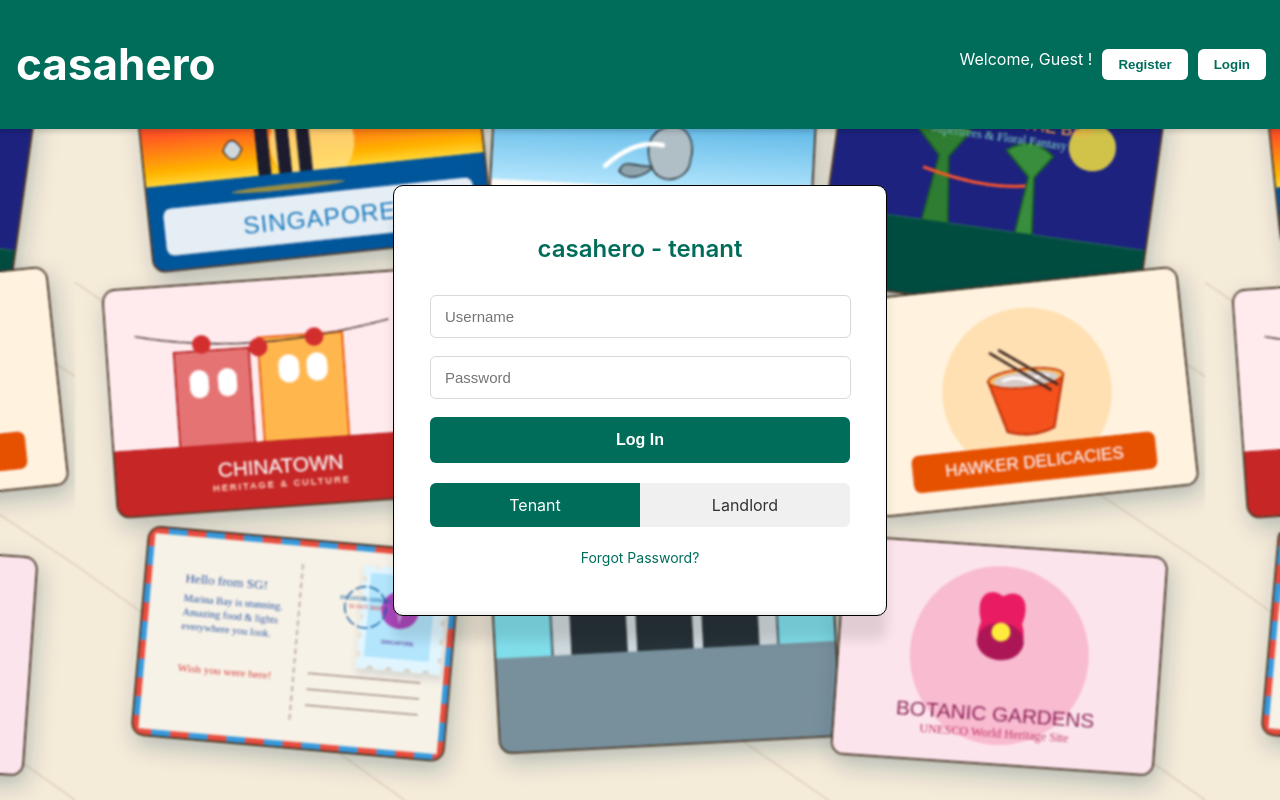
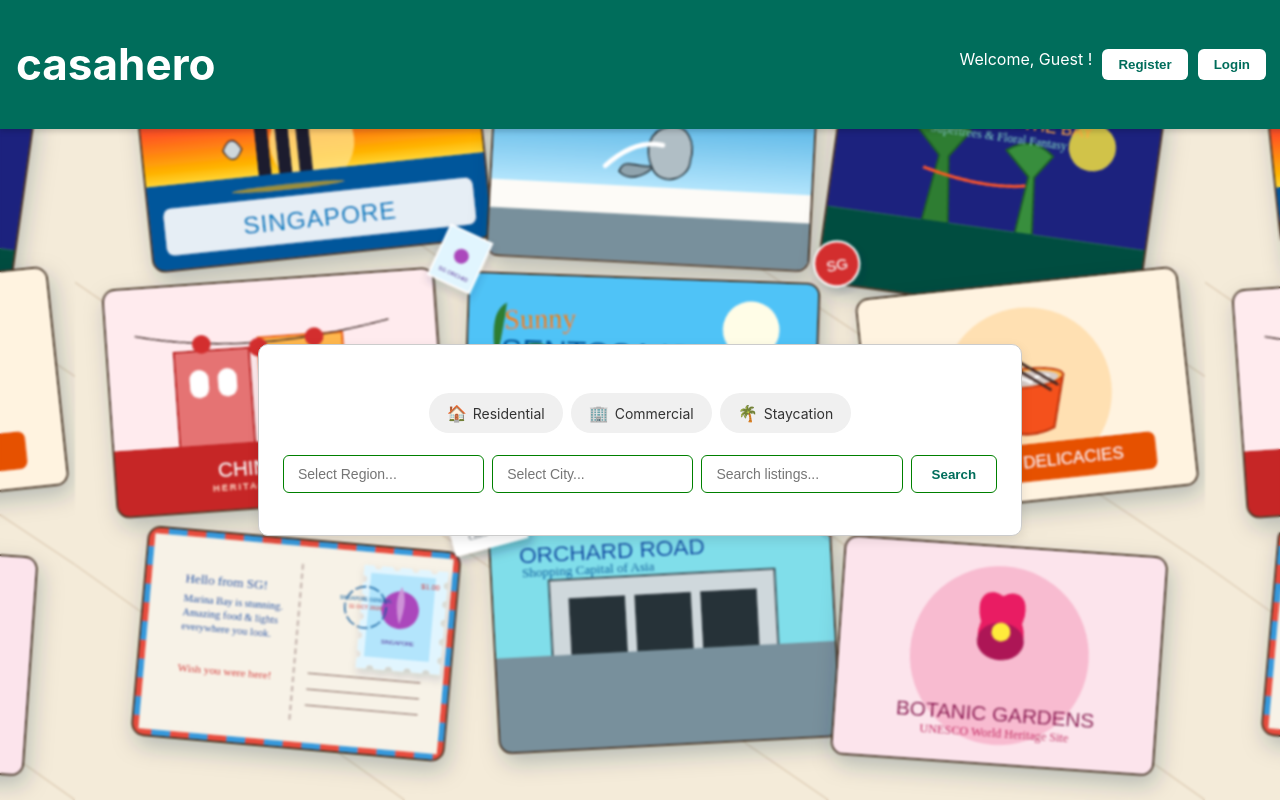
Before and after one commit to abellajakeyabut/casahero, a React (Vite) app in the folder casahero-ui/: page /dashboard in a window 1280 px wide. Before the commit this address led to /login. Built offline with nearby package versions, Linux system fonts and the light colour scheme.

Commit message:
registration

```diff
--- a/casahero-ui/src/App.jsx
+++ b/casahero-ui/src/App.jsx
@@ -1,4 +1,3 @@
-
 import { BrowserRouter, Routes, Route } from 'react-router-dom';
 import Login from './authentication/Login';
 import Dashboard from './dashboard/Dashboard';
@@ -23,9 +22,7 @@ const App = () => {
           path="/dashboard"
           element={
             <AuthProvider>
-              <SafeRoute>
-                <Dashboard></Dashboard>
-              </SafeRoute>
+              <Dashboard></Dashboard>
             </AuthProvider>
           }
         ></Route>
--- a/casahero-ui/src/authentication/AuthProvider.jsx
+++ b/casahero-ui/src/authentication/AuthProvider.jsx
@@ -5,11 +5,16 @@ import { login } from '../api/auth';
 const AuthProvider = ({ children }) => {
   const { updateUserContext, userContext } = useContext(AppContext);
 
-  const login = (uname, pwd) => {
+  const authenticate = async (payload) => {
+    let response = await login(payload);
+    if (!response || !response.success) {
+      return false;
+    }
+
     updateUserContext({
       ...userContext,
       loggedIn: true,
-      username: uname,
+      username: payload.username,
     });
 
     return true;
@@ -18,7 +23,7 @@ const AuthProvider = ({ children }) => {
   return (
     <AuthContext.Provider
       value={{
-        login,
+        authenticate,
       }}
     >
       {children}
--- a/casahero-ui/src/authentication/Login.jsx
+++ b/casahero-ui/src/authentication/Login.jsx
@@ -8,12 +8,15 @@ import { useNavigate } from 'react-router-dom';
 
 const Login = () => {
   const { updateUserContext, userContext } = useContext(AppContext);
-  const { login } = useContext(AuthContext);
+  const { authenticate } = useContext(AuthContext);
   const navi = useNavigate();
 
   const handleSubmit = async (e) => {
     e.preventDefault();
-    let isLoggedIn = await login({ username: userContext.username, password: userContext.pwd });
+    let isLoggedIn = await authenticate({
+      username: userContext.username,
+      password: userContext.pwd,
+    });
 
     if (isLoggedIn) {
       updateUserContext({ ...userContext, loggedIn: isLoggedIn });
--- a/casahero-ui/src/context/AppProvider.jsx
+++ b/casahero-ui/src/context/AppProvider.jsx
@@ -5,7 +5,7 @@ const AppProvider = ({ children }) => {
   const [userContext, setUserContext] = useState(null);
 
   const updateUserContext = (data) => {
-    setUserContext({ ...data });
+    setUserContext(data);
   };
 
   return (
--- a/casahero-ui/src/dashboard/Dashboard.jsx
+++ b/casahero-ui/src/dashboard/Dashboard.jsx
@@ -6,9 +6,8 @@ import AppContext from '../context/AppContext';
 
 import './Dashboard.css'; // CSS file with styles
 
-const TopSearchBanner = ({ onSearch }) => {
+const Dashboard = () => {
   const { userContext } = useContext(AppContext);
-
   return (
     <div className="dashboard-container">
       <TopBanner userContext={userContext} />
@@ -17,4 +16,4 @@ const TopSearchBanner = ({ onSearch }) => {
   );
 };
 
-export default TopSearchBanner;
+export default Dashboard;
--- a/casahero-ui/src/dashboard/TopBanner.jsx
+++ b/casahero-ui/src/dashboard/TopBanner.jsx
@@ -6,6 +6,7 @@ const TopBanner = ({ userContext }) => {
   return (
     <div className="top-banner">
       <div
+        id="title"
         className="banner-title"
         onClick={() => {
           navi('/');
@@ -13,13 +14,14 @@ const TopBanner = ({ userContext }) => {
       >
         <h1>casahero</h1>
       </div>
-      <div className="auth-links">
+      <div id="auth-links" className="auth-links">
         {userContext && userContext.loggedIn ? (
-          <span>Welcome, {userContext.username}</span>
+          <span>Welcome, {userContext?.username}</span>
         ) : (
           <span>Welcome, Guest ! </span>
         )}
         <button
+          id="register-button"
           onClick={() => {
             navi('/signup');
           }}
@@ -27,6 +29,7 @@ const TopBanner = ({ userContext }) => {
           Register
         </button>
         <button
+          id="login-button"
           onClick={() => {
             navi('/login');
           }}
--- a/casahero-ui/src/dashboard/searchbar/SearchBar.jsx
+++ b/casahero-ui/src/dashboard/searchbar/SearchBar.jsx
@@ -1,8 +1,8 @@
-import { useState } from "react";
+import { useState } from 'react';
 
 const SearchBar = () => {
-    const [propertyType, setPropertyType] = useState("")
-    const [query, setQuery] = useState("");
+  const [propertyType, setPropertyType] = useState('');
+  const [query, setQuery] = useState('');
   const handleSubmit = (e) => {
     e.preventDefault();
     onSearch(query); // pass search term up to parent
@@ -13,31 +13,33 @@ const SearchBar = () => {
         <div className="property-type">
           <label>
             <input
+              id="propertyType"
               type="radio"
               name="propertyType"
               value="Residential"
-                            checked={propertyType === "Residential"}
+              checked={propertyType === 'Residential'}
               onChange={(e) => setPropertyType(e.target.value)}
             />
             <span className="icon">🏠</span> Residential
           </label>
           <label>
             <input
+              id="propertyType-commercial"
               type="radio"
               name="propertyType"
               value="Commercial"
-                            checked={propertyType === "Commercial"}
+              checked={propertyType === 'Commercial'}
               onChange={(e) => setPropertyType(e.target.value)}
             />
-
             <span className="icon">🏢</span> Commercial
           </label>
           <label>
             <input
+              id="propertyType-staycation"
               type="radio"
               name="propertyType"
               value="Staycation"
-                            checked={propertyType === "Staycation"}
+              checked={propertyType === 'Staycation'}
               onChange={(e) => setPropertyType(e.target.value)}
             />
             <span className="icon">🌴</span> Staycation
@@ -47,6 +49,7 @@ const SearchBar = () => {
           <form className="search-form" onSubmit={handleSubmit}>
             <input
               type="text"
+              id="region"
               placeholder="Select Region..."
               value={query}
               onChange={(e) => setQuery(e.target.value)}
@@ -54,6 +57,7 @@ const SearchBar = () => {
             />
             <input
               type="text"
+              id="city"
               placeholder="Select City..."
               value={query}
               onChange={(e) => setQuery(e.target.value)}
@@ -61,18 +65,19 @@ const SearchBar = () => {
             />
             <input
               type="text"
+              id="search"
               placeholder="Search listings..."
               value={query}
               onChange={(e) => setQuery(e.target.value)}
               className="search-input"
             />
-                        <button type="submit" className="search-button">
+            <button type="submit" id="search-button" className="search-button">
               Search
             </button>
           </form>
         </div>
       </div>
     </>
-    )
-}
+  );
+};
 export default SearchBar;
--- a/casahero-ui/vite.config.js
+++ b/casahero-ui/vite.config.js
@@ -1,7 +1,10 @@
-import react from '@vitejs/plugin-react'
-import { defineConfig } from 'vite'
+import { defineConfig } from 'vite';
+import react from '@vitejs/plugin-react';
 
-// https://vite.dev/config/
 export default defineConfig({
   plugins: [react()],
-})
+  build: {
+    minify: false, // 🚫 disables minification
+    terserOptions: {}, // ensure no terser compression
+  },
+});
```
Also changed, not shown: 5 other files (tests, documents, lock files or other folders). Lines whose indentation alone changed are shown as unchanged.
